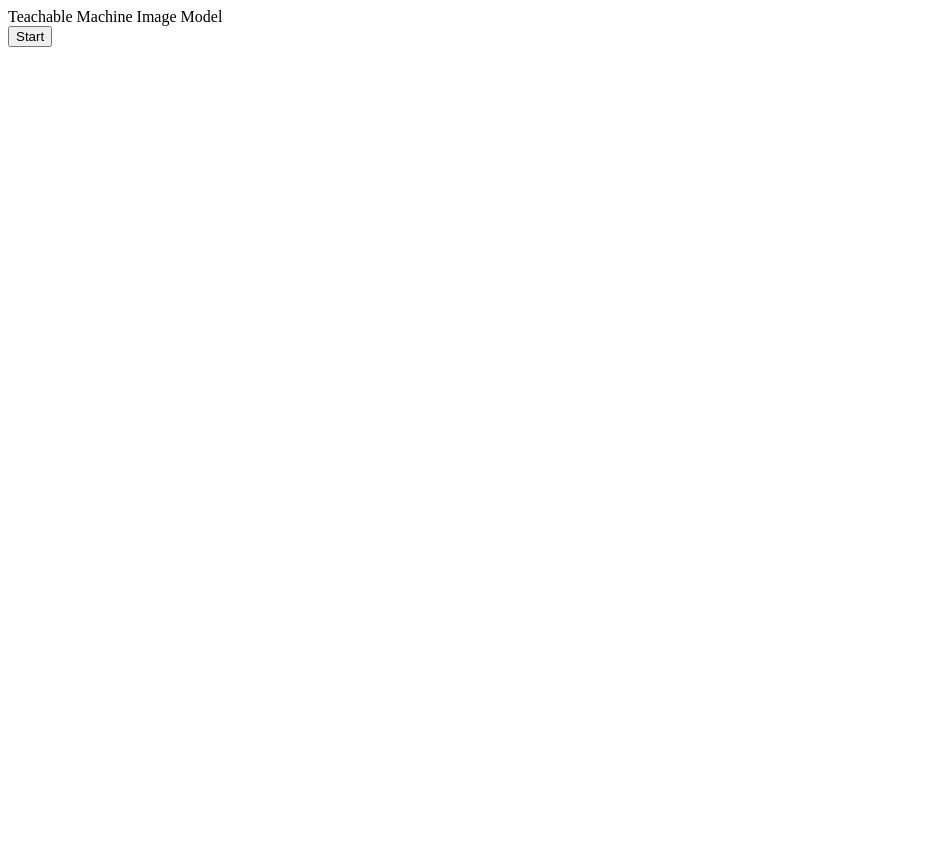
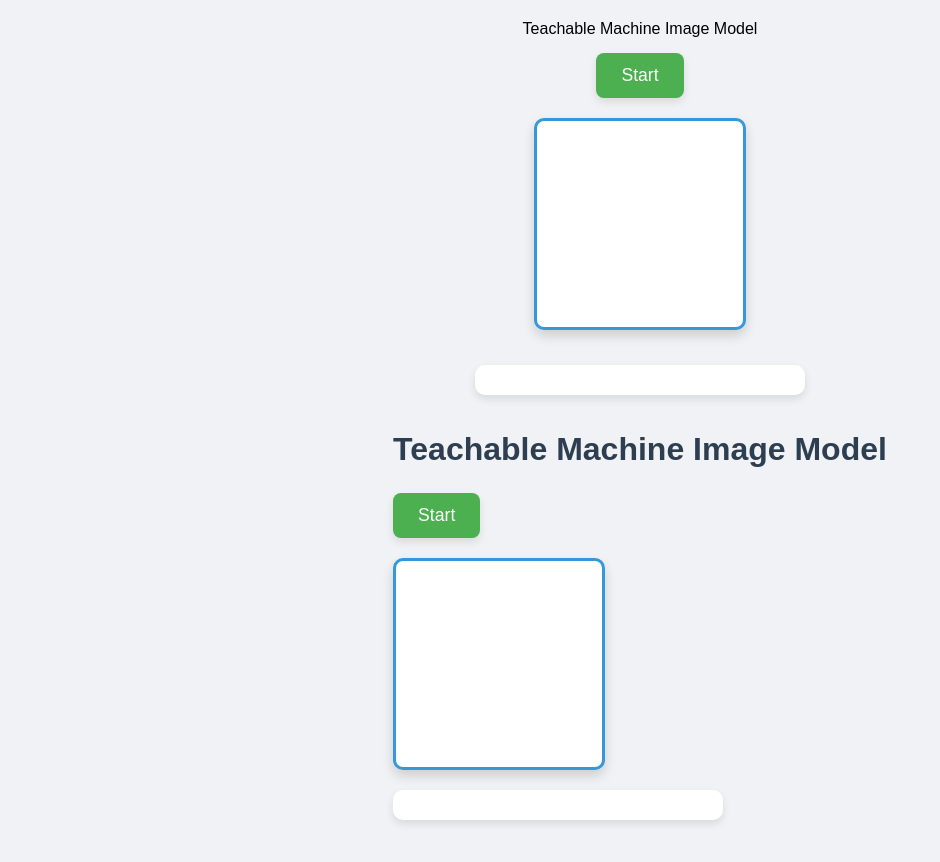
Before and after one commit to JhonBrionesSenati/IdentificadorObjetos, a plain HTML site: page index.html in a window 1280 px wide. Shown: the whole page, without its empty margins (0-940 px from the left). Before the commit the page ends 800 px from the top, so only its background shows below. Drawn offline with Linux system fonts and the light colour scheme.

Commit message:
Update index.html
Segundo commit

```diff
--- a/index.html
+++ b/index.html
@@ -4,6 +4,93 @@
 <div id="label-container"></div>
 <script src="https://cdn.jsdelivr.net/npm/@tensorflow/tfjs@latest/dist/tf.min.js"></script>
 <script src="https://cdn.jsdelivr.net/npm/@teachablemachine/image@latest/dist/teachablemachine-image.min.js"></script>
+<style>
+  body {
+    font-family: 'Arial', sans-serif; /* Cambia la fuente */
+    display: flex; /* Para centrar el contenido */
+    flex-direction: column; /* Para que los elementos se apilen verticalmente */
+    align-items: center; /* Centra horizontalmente */
+    justify-content: center; /* Centra verticalmente */
+    min-height: 100vh; /* Ocupa el 100% de la altura de la ventana */
+    background-color: #f0f2f5; /* Un color de fondo suave */
+    margin: 0;
+    padding: 20px;
+    box-sizing: border-box;
+  }
+
+  div {
+    margin-bottom: 15px; /* Espacio entre los divs */
+  }
+
+  h1 {
+    color: #2c3e50; /* Color del título */
+    margin-bottom: 25px;
+    text-align: center;
+  }
+
+  button {
+    background-color: #4CAF50; /* Un verde vibrante para el botón */
+    color: white; /* Texto blanco */
+    padding: 12px 25px; /* Relleno del botón */
+    border: none; /* Sin borde */
+    border-radius: 8px; /* Bordes redondeados */
+    cursor: pointer; /* Cambia el cursor al pasar por encima */
+    font-size: 1.1em; /* Tamaño de fuente más grande */
+    transition: background-color 0.3s ease; /* Transición suave al pasar el ratón */
+    margin-bottom: 20px;
+    box-shadow: 0 4px 8px rgba(0, 0, 0, 0.1); /* Sombra suave */
+  }
+
+  button:hover {
+    background-color: #45a049; /* Color más oscuro al pasar el ratón */
+  }
+
+  #webcam-container {
+    border: 3px solid #3498db; /* Un borde azul para el contenedor de la webcam */
+    border-radius: 10px; /* Bordes redondeados */
+    overflow: hidden; /* Asegura que el contenido no se salga del borde */
+    box-shadow: 0 6px 12px rgba(0, 0, 0, 0.15); /* Sombra más pronunciada */
+    background-color: #fff; /* Fondo blanco para el contenedor */
+    display: flex;
+    justify-content: center;
+    align-items: center;
+    width: 206px; /* Ancho un poco más grande que el canvas para el borde */
+    height: 206px; /* Alto un poco más grande que el canvas para el borde */
+  }
+
+  #webcam-container canvas {
+      display: block; /* Elimina espacio extra debajo del canvas */
+  }
+
+  #label-container {
+    margin-top: 20px;
+    background-color: #ffffff; /* Fondo blanco para las etiquetas */
+    padding: 15px;
+    border-radius: 10px;
+    box-shadow: 0 4px 8px rgba(0, 0, 0, 0.1);
+    width: 90%; /* Ocupa el 90% del ancho disponible */
+    max-width: 300px; /* Ancho máximo para que no sea demasiado grande */
+    text-align: center;
+  }
+
+  #label-container div {
+    font-size: 1.1em;
+    color: #333;
+    padding: 8px 0;
+    border-bottom: 1px solid #eee; /* Línea divisoria entre las etiquetas */
+  }
+
+  #label-container div:last-child {
+    border-bottom: none; /* Sin línea divisoria en la última etiqueta */
+  }
+</style>
+
+<div>
+    <h1>Teachable Machine Image Model</h1>
+    <button type="button" onclick="init()">Start</button>
+    <div id="webcam-container"></div>
+    <div id="label-container"></div>
+</div>
 <script type="text/javascript">
   // More API functions here:
   // https://github.com/googlecreativelab/teachablemachine-community/tree/master/libraries/image
```
